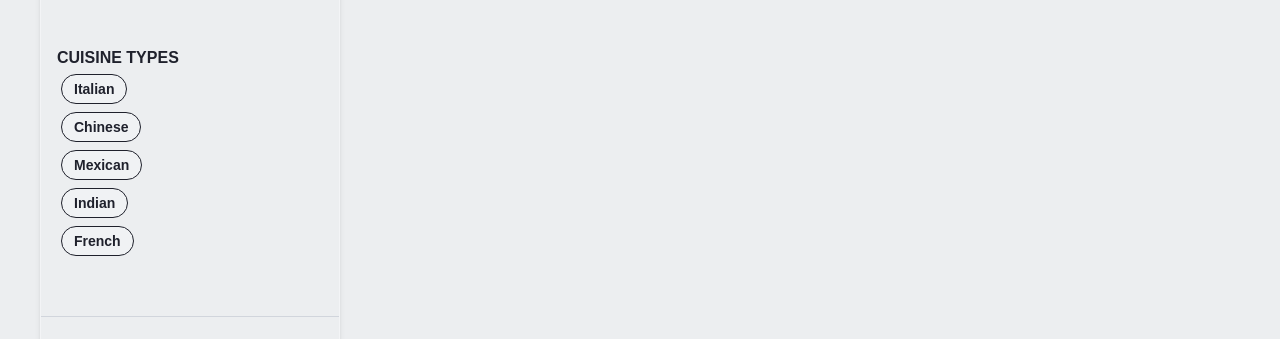
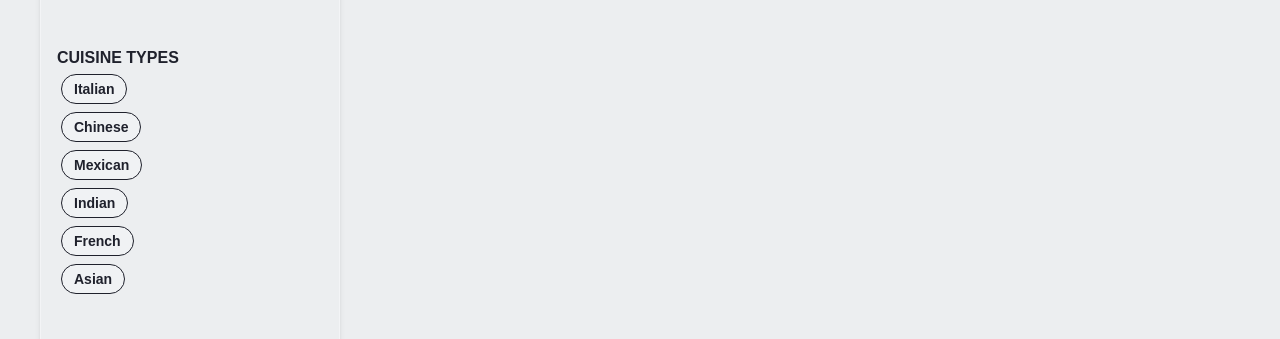
Before and after one commit to hoangle-agilityio/nextjs-training, a Next.js app in the folder next-recipe-book/: page /recipes in a window 1280 px wide. Shown: the part 233-572 px from the top of the page. Built offline with nearby package versions, Linux system fonts and the light colour scheme; no server answers; the database is empty.

Commit message:
Update filters for API get All Recipes

```diff
--- a/next-recipe-book/src/app/recipes/page.tsx
+++ b/next-recipe-book/src/app/recipes/page.tsx
@@ -1,9 +1,15 @@
 import { RecipeCard, RecipeCardsSkeleton } from "@/components/server";
 import { getAllRecipes } from "@/lib/recipe-data";
+import { RecipeFilters } from "@/types";
 import { Suspense } from "react";
 
-const RecipeList = async () => {
-  const recipes = await getAllRecipes();
+interface RecipesPageProps {
+  searchParams: Promise<RecipeFilters>;
+}
+
+const RecipeList = async ({ searchParams }: RecipesPageProps) => {
+  const filters = await searchParams;
+  const recipes = await getAllRecipes(filters);
 
   if (recipes.length === 0) {
     return <p className="text-gray-500">No recipes found.</p>;
@@ -24,10 +30,10 @@ const RecipeList = async () => {
   );
 };
 
-const RecipesPage = () => (
+const RecipesPage = ({ searchParams }: RecipesPageProps) => (
   <div className="container mx-auto p-4">
     <Suspense fallback={<RecipeCardsSkeleton />}>
-      <RecipeList />
+      <RecipeList searchParams={searchParams} />
     </Suspense>
   </div>
 );
--- a/next-recipe-book/src/constants/index.ts
+++ b/next-recipe-book/src/constants/index.ts
@@ -1 +1 @@
-export { CUISINE_TYPE_OPTIONS, REVALIDATE } from "./variables";
+export { CUISINE_TYPE_OPTIONS, REVALIDATE, DEBOUNCE_DELAY } from "./variables";
--- a/next-recipe-book/src/constants/variables.ts
+++ b/next-recipe-book/src/constants/variables.ts
@@ -1,9 +1,12 @@
 export const CUISINE_TYPE_OPTIONS = [
-  { id: "1", label: "Italian", value: "italian" },
-  { id: "2", label: "Chinese", value: "chinese" },
-  { id: "3", label: "Mexican", value: "mexican" },
-  { id: "4", label: "Indian", value: "indian" },
-  { id: "5", label: "French", value: "french" },
+  { id: "1", label: "Italian", value: "Italian" },
+  { id: "2", label: "Chinese", value: "Chinese" },
+  { id: "3", label: "Mexican", value: "Mexican" },
+  { id: "4", label: "Indian", value: "Indian" },
+  { id: "5", label: "French", value: "French" },
+  { id: "6", label: "Asian", value: "Asian" },
 ];
 
 export const REVALIDATE = 1800;
+
+export const DEBOUNCE_DELAY = 300;
--- a/next-recipe-book/src/lib/recipe-data.ts
+++ b/next-recipe-book/src/lib/recipe-data.ts
@@ -6,6 +6,12 @@ import { REVALIDATE } from "@/constants";
 export const getAllRecipes = async (
   filters?: RecipeFilters
 ): Promise<RecipeListItem[]> => {
+  const cacheKey = [
+    "all-recipes-cache",
+    filters?.cuisineType || "",
+    filters?.search || "",
+  ];
+
   const cacheRecipes = await unstable_cache(
     async () => {
       return await prisma.recipe.findMany({
@@ -32,7 +38,7 @@ export const getAllRecipes = async (
         },
       });
     },
-    ["all-recipes-cache"],
+    cacheKey,
     {
       revalidate: REVALIDATE,
       tags: ["recipes"],
```
